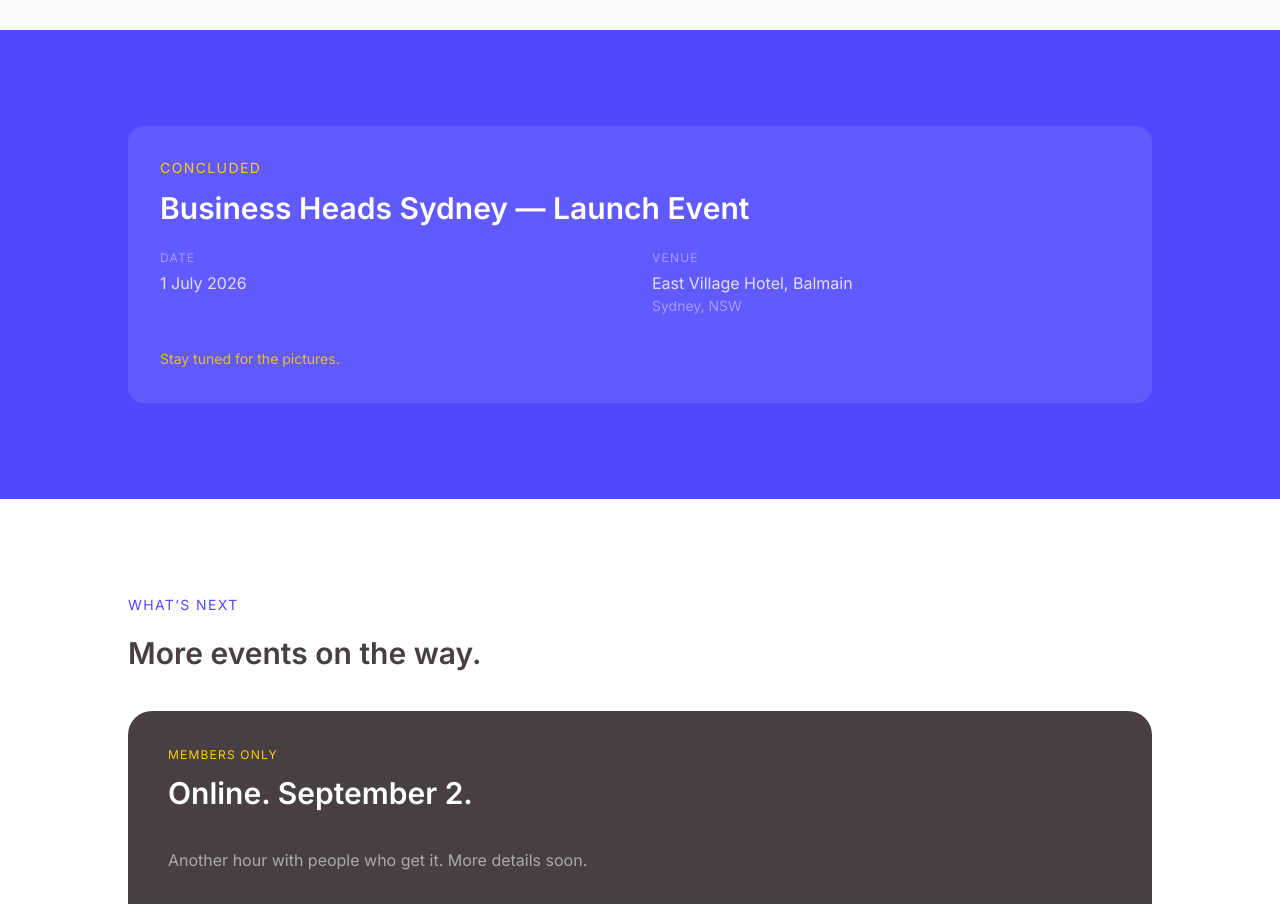
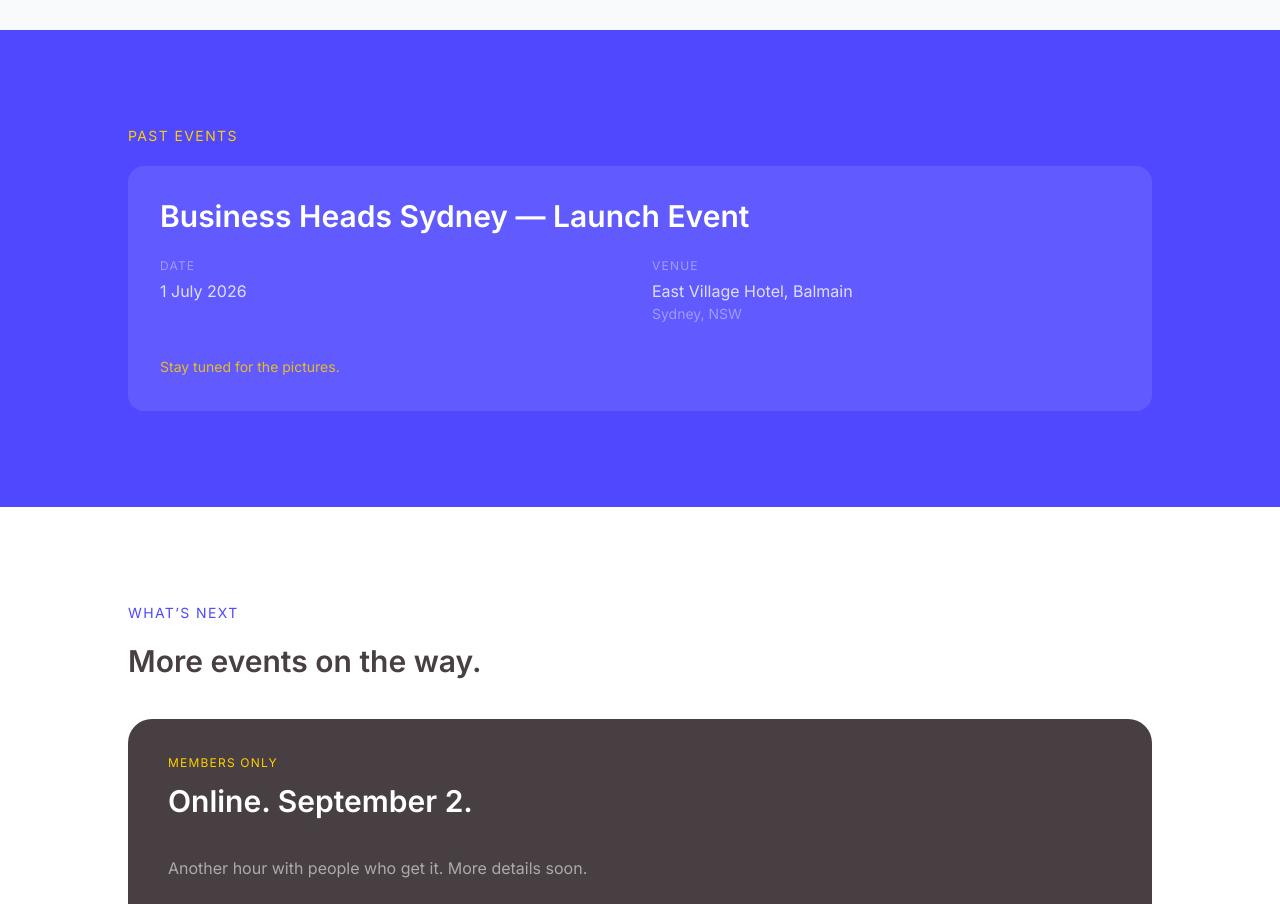
Before and after one commit to simplenimble/business-heads-website, a Next.js app: page /events in a window 1280 px wide. Shown: the part 960-1864 px from the top of the page. Built offline with nearby package versions, Linux system fonts and the light colour scheme.

Commit message:
Relabel concluded events section as "Past events"
Match the section-level label pattern used by the "What's next"
carousel section instead of a per-card "Concluded" tag.

```diff
--- a/app/events/page.tsx
+++ b/app/events/page.tsx
@@ -65,15 +65,15 @@ export default function EventsPage() {
         </div>
       </section>
 
-      {/* Concluded events */}
+      {/* Past events */}
       {past.length > 0 && (
         <section className="bg-bh-blue px-6 py-24">
           <div className="max-w-5xl mx-auto">
+            <p className="font-body text-bh-yellow text-sm uppercase tracking-widest mb-5">
+              Past events
+            </p>
             {past.map((event) => (
               <div key={event.id} className="bg-white/10 rounded-2xl p-8 mb-6 last:mb-0">
-                <p className="font-body text-bh-yellow text-sm uppercase tracking-widest mb-3">
-                  Concluded
-                </p>
                 <h2 className="font-heading font-semibold text-2xl md:text-3xl text-white mb-6">
                   {event.name}
                 </h2>
```
